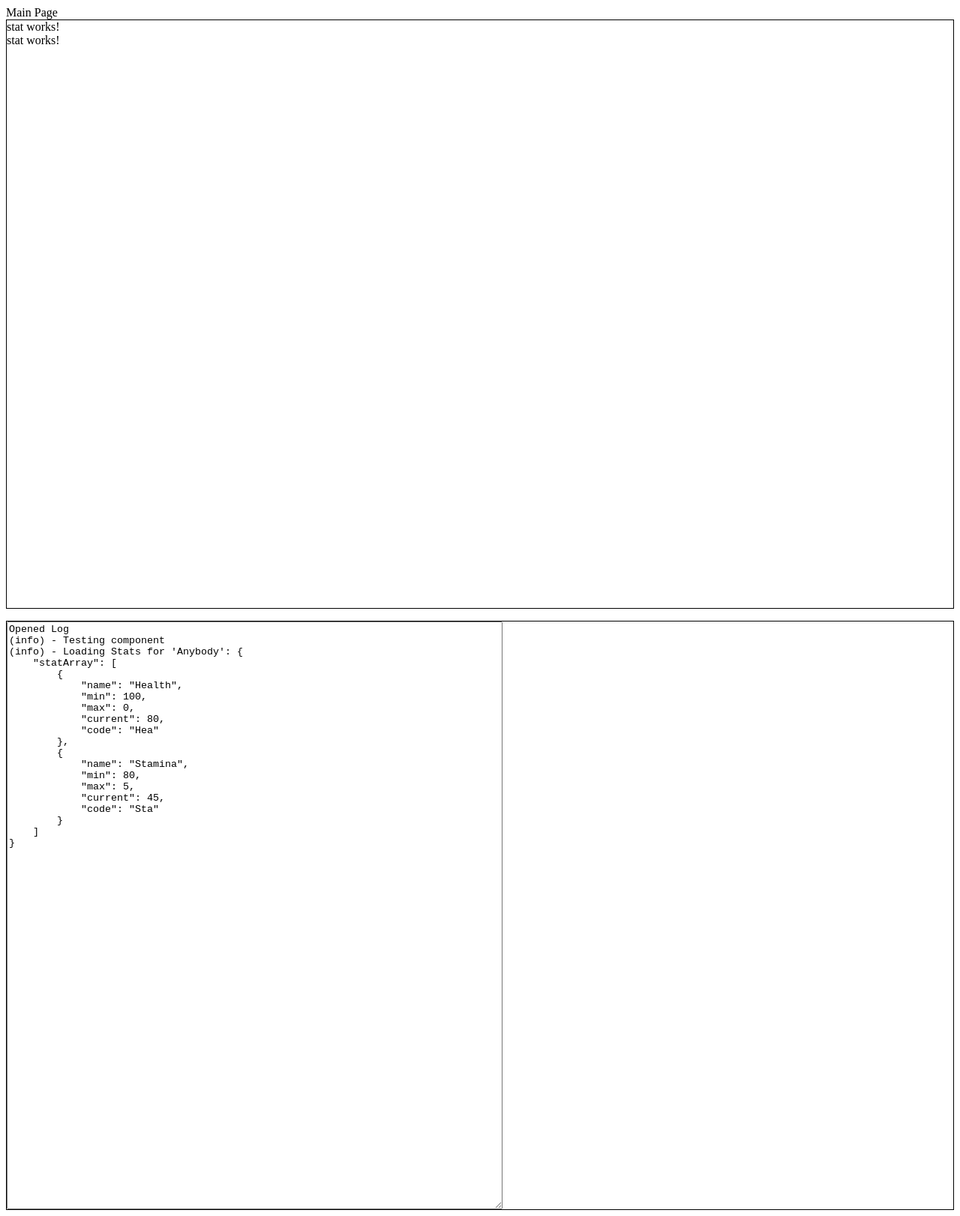
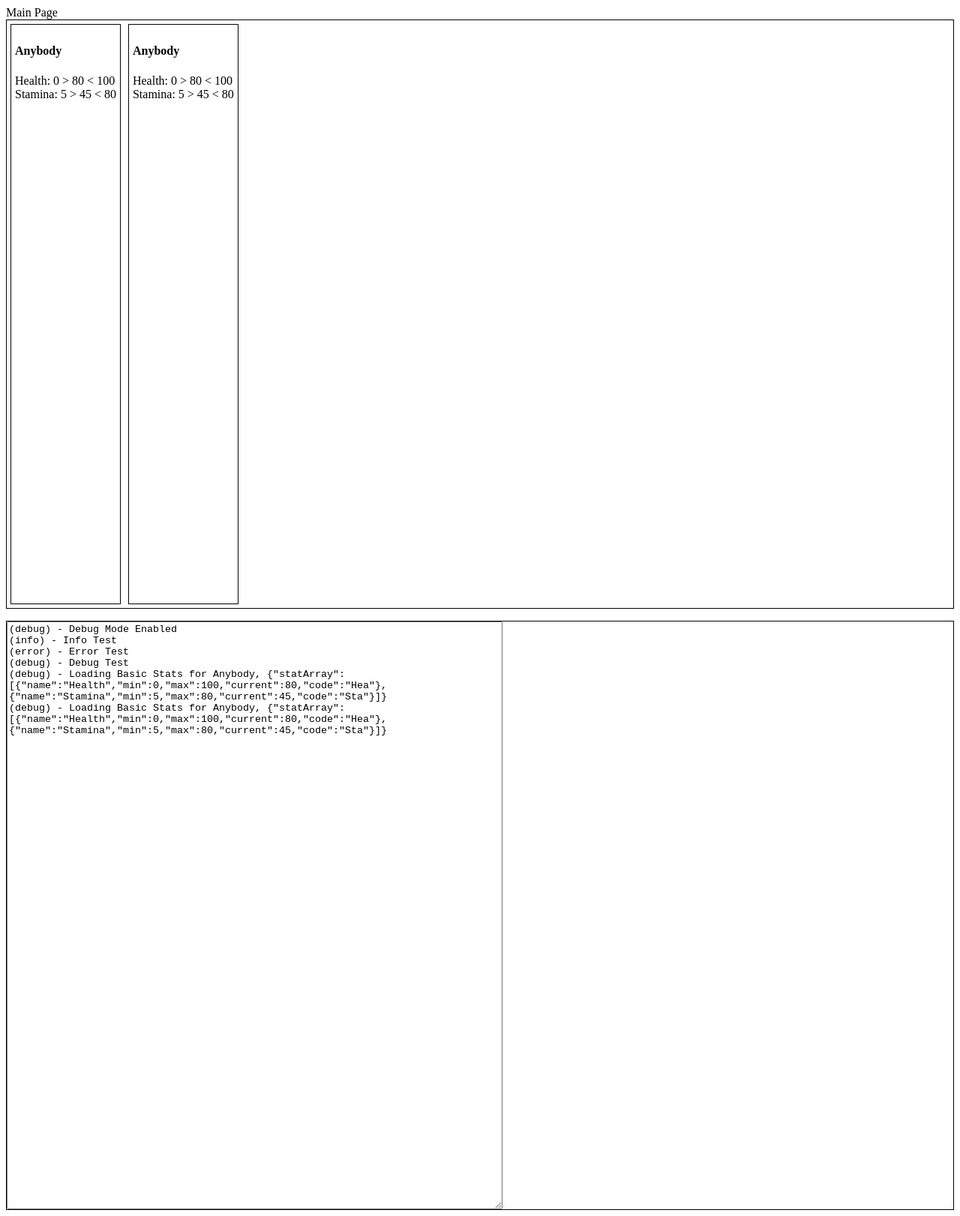
Before and after one commit to turnbasedgamer/ng-tbg, an Angular app: page / in a window 1280 px wide. Shown: the whole page at 75% size. Built offline with nearby package versions, Linux system fonts and the light colour scheme.

Commit message:
Added some logging functionality

```diff
--- a/src/app/app.component.ts
+++ b/src/app/app.component.ts
@@ -1,4 +1,5 @@
-import { Component } from '@angular/core';
+import { Component, OnInit } from '@angular/core';
+import { LogService} from './log/log.service';
 
 @Component({
   selector: 'my-app',
@@ -7,4 +8,13 @@ import { Component } from '@angular/core';
 })
 export class AppComponent  {
   name = 'Angular';
+
+  constructor(private log: LogService) {
+
+  }
+
+  ngOnInit() {
+    this.log.enableDebug();
+    this.log.test();
+  }
 }
--- a/src/app/battle-box/battle-box.component.html
+++ b/src/app/battle-box/battle-box.component.html
@@ -1 +1,2 @@
 <app-stats [who]="'Anybody'"></app-stats>
+<app-stats [who]="'Anybody'"></app-stats>
--- a/src/app/battle-box/stats/basic-stats.ts
+++ b/src/app/battle-box/stats/basic-stats.ts
@@ -1,6 +1,6 @@
 import { Stats, Stat } from './stats';
 
 export const BASIC_STATS: Stats = new Stats([
-  new Stat('Health', 100, 0, 80),
-  new Stat('Stamina', 80, 5, 45)
+  new Stat('Health', 0, 100, 80),
+  new Stat('Stamina', 5, 80, 45)
 ]);
--- a/src/app/battle-box/stats/stat/stat.component.html
+++ b/src/app/battle-box/stats/stat/stat.component.html
@@ -1 +1 @@
-<div>stat works!</div>
+<div>{{stat.name}}: {{stat.min}} > {{stat.current}} < {{stat.max}}</div>
--- a/src/app/battle-box/stats/stats.component.css
+++ b/src/app/battle-box/stats/stats.component.css
@@ -0,0 +1,5 @@
+:host {
+  border: 1px solid black;
+  margin: 5px;
+  padding: 5px;
+}
--- a/src/app/battle-box/stats/stats.component.html
+++ b/src/app/battle-box/stats/stats.component.html
@@ -1 +1,2 @@
+<h4>{{who}}</h4>
 <app-stat *ngFor="let stat of stats.getStats()" [stat]="stat"></app-stat>
--- a/src/app/battle-box/stats/stats.component.ts
+++ b/src/app/battle-box/stats/stats.component.ts
@@ -17,10 +17,8 @@ export class StatsComponent implements OnInit {
   }
 
   ngOnInit() {
-    console.log(`Who's this for ${this.who}`);
     this.stats = this.statsServe.getStatsFor(this.who);
-    console.log(`Stats: ${this.stats.getStats()}`);
-    this.log.info(`Loading Stats for '${this.who}': ${JSON.stringify(this.stats, null, 4)}`);
+    //this.log.debug(`Loading Stats for '${this.who}': ${JSON.stringify(this.stats, null, 4)}`);
   }
 
 }
--- a/src/app/battle-box/stats/stats.service.ts
+++ b/src/app/battle-box/stats/stats.service.ts
@@ -1,14 +1,15 @@
 import { Injectable } from '@angular/core';
 import { Stat, Stats } from './stats';
 import { BASIC_STATS } from './basic-stats';
+import { LogService } from './../../log/log.service';
 
 @Injectable()
 export class StatsService {
 
-  constructor() { }
+  constructor(private log: LogService) { }
 
   public getStatsFor(who: string): Stats {
-    console.log(`Loading Basic Stats for ${who}, ${JSON.stringify(BASIC_STATS)}`);
+    this.log.debug(`Loading Basic Stats for ${who}, ${JSON.stringify(BASIC_STATS)}`);
     return BASIC_STATS;
   }
 }
--- a/src/app/log/log.component.ts
+++ b/src/app/log/log.component.ts
@@ -7,15 +7,13 @@ import { LogService } from './log.service';
 	styleUrls: ['./log.component.css']
 })
 export class LogComponent implements OnDestroy {
-	log: string;
+	log: string = "";
 	sub: any;
 
 	constructor(private logService: LogService) {
-		this.log = 'Opened Log';
 		this.sub = logService.subscribe((s) => {
-			this.log += '\n' + s;
+			this.log += s + '\n';
 		});
-		this.logService.info('Testing component');
 	}
 
 	ngOnDestroy() {
--- a/src/app/log/log.service.ts
+++ b/src/app/log/log.service.ts
@@ -7,12 +7,24 @@ import { Subject, Observable, Subscription } from 'rxjs';
 export class LogService {
 	private log = new Subject<string>();
 	sub: any;
+  private debugMode: boolean;
 
 	constructor() {
-		// this.sub = this.subscribe((s: string) => {
-		// 	console.log(`Log Service: ${s}`);
-		// });
+		this.debugMode = false;
 	}
+  public enableDebug() {
+    this.debugMode = true;
+    this.debug('Debug Mode Enabled');
+  }
+
+  public disableDebug() {
+    this.debug('Debug Mode Disabled');
+    this.debugMode = false
+  }
+
+  public isDebugModeEnabled(): boolean {
+    return this.debugMode;
+  }
 
 	public subscribe(func: any): any {
 		return this.getObservable().subscribe(func);
@@ -28,7 +40,9 @@ export class LogService {
 
 	public test() {
 		try {
-			this.info('Testing log functionality');
+			this.info('Info Test');
+      this.error('Error Test');
+      this.debug('Debug Test');
 		} catch (error) {
 			console.log('Log test failed');
 		}
@@ -38,6 +52,13 @@ export class LogService {
 		this.log.next('(info) - ' + line);
 	}
 
+  public debug(line: string) {
+    if(this.debugMode) {
+		  this.log.next('(debug) - ' + line);
+    }
+    console.log(line);
+	}
+
 	public error(line: string) {
 		this.log.next('(error) - ' + line);
 	}
```
